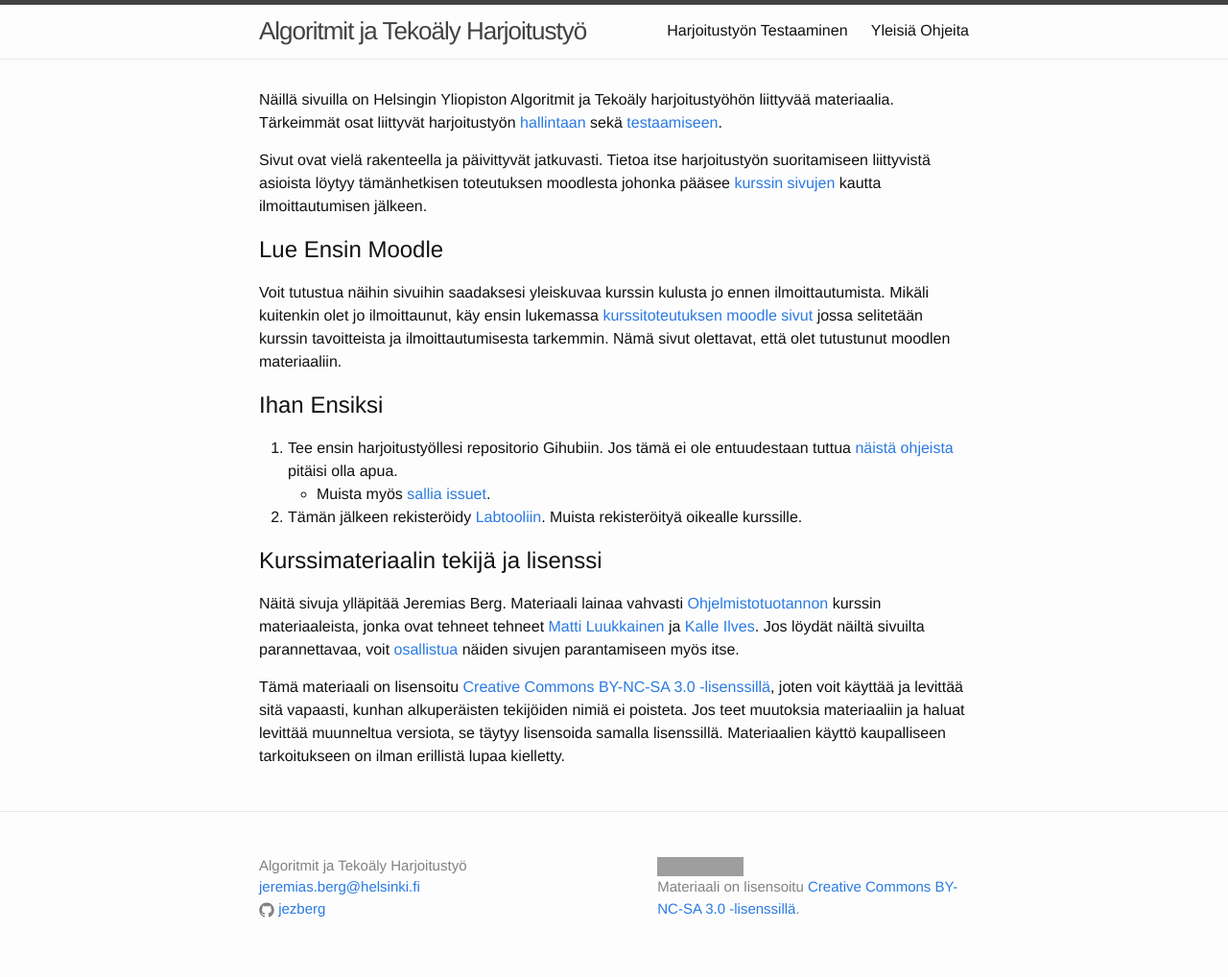
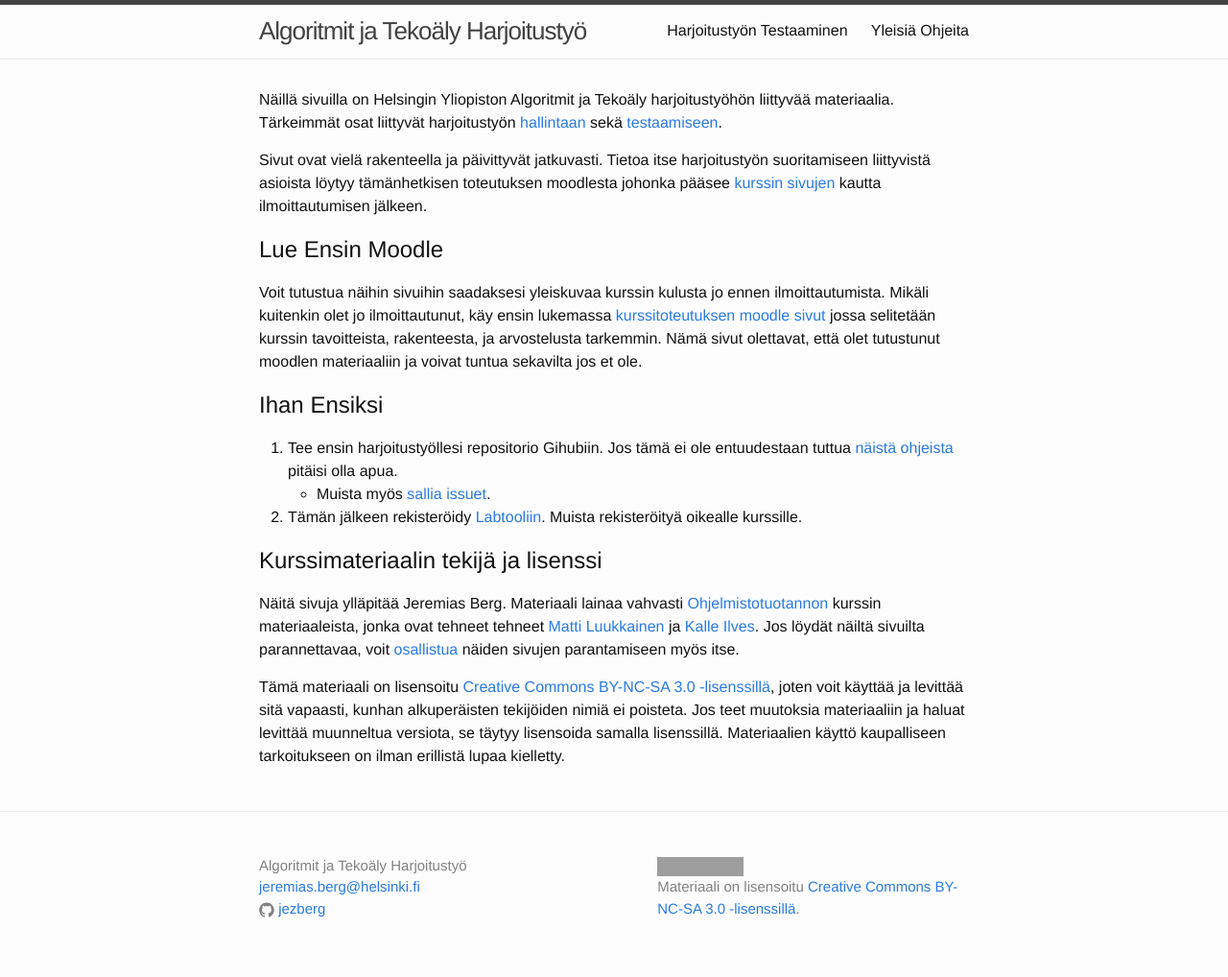
Before and after one commit to algolabra-hy/algolabra-hy.github.io, a Jekyll site: the page built from index.md, in a window 1280 px wide. Shown: the whole page at 96% size. Built offline with Jekyll 4.4.1, drawn with Linux system fonts in a browser that asks for light colours; grey boxes are pictures that could not be loaded.

Commit message:
spelling

```diff
--- a/_layouts/page.html
+++ b/_layouts/page.html
@@ -17,8 +17,9 @@ layout: default
 
     <p>
       Kurssin <a href="{{site.moodle}}">Moodle sivujen</a> sisältämä tieto kannattaa lukea aina kurssin aluksi!
+      Siellä selitetään kurssin tavoitteista, arvostelusta ja rakenteesta tarkemmin.
       Tutustu huolella siellä olevaan materiaaliin ennen näihin sivuihin tutustumista. Nämä sivut olettavat,
-      että tunnet moodlessa olevan materiaalin.
+      että tunnet moodlessa olevan materiaalin ja voivat tuntua sekavilta jos et ole.
      </p>
 
     </div>
--- a/index.md
+++ b/index.md
@@ -10,9 +10,8 @@ Tietoa itse harjoitustyön suoritamiseen liittyvistä asioista löytyy tämänhe
 
 ## Lue Ensin Moodle
 Voit tutustua näihin sivuihin saadaksesi yleiskuvaa kurssin kulusta jo
-ennen ilmoittautumista. Mikäli kuitenkin olet jo ilmoittaunut, käy ensin lukemassa
-[kurssitoteutuksen moodle sivut]({{site.moodle}}) jossa selitetään kurssin tavoitteista ja
-ilmoittautumisesta tarkemmin. Nämä sivut olettavat, että olet tutustunut moodlen materiaaliin.
+ennen ilmoittautumista. Mikäli kuitenkin olet jo ilmoittautunut, käy ensin lukemassa
+[kurssitoteutuksen moodle sivut]({{site.moodle}}) jossa selitetään kurssin tavoitteista, rakenteesta, ja arvostelusta tarkemmin. Nämä sivut olettavat, että olet tutustunut moodlen materiaaliin ja voivat tuntua sekavilta jos et ole.
 
 ## Ihan Ensiksi
 1. Tee ensin harjoitustyöllesi repositorio Gihubiin. Jos tämä ei ole entuudestaan tuttua [näistä ohjeista](/git) pitäisi olla apua.
```
